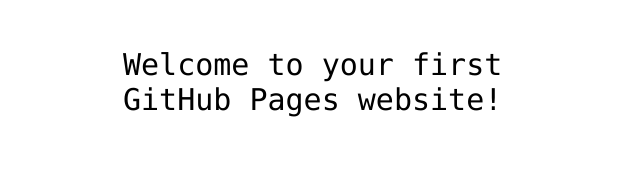
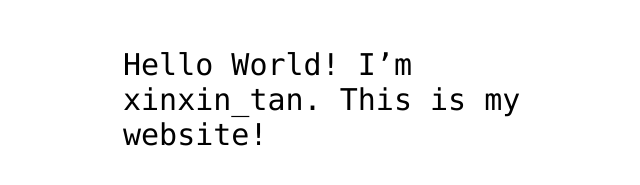
Before and after one commit to xinxin-tan/hello-world, a plain HTML site: page index.html in a window 1280 px wide. Shown: the part 341-526 px from the top of the page, without its empty margins (317-957 px from the left). Drawn offline with Linux system fonts and the light colour scheme.

Commit message:
Add my username to index.html file
<p>
Hello World! My usernamenmae is xinxin_tan.
</p>
</body>

</html>

```diff
--- a/index.html
+++ b/index.html
@@ -12,7 +12,7 @@
 <img src="https://octodex.github.com/images/daftpunktocat-thomas.gif" id="octocat" alt="octocat-gif" />
 
 <!-- Change this code here by copy and pasting your template on line 15 -->
-<p>Welcome to your first GitHub Pages website!</p>
+<p>Hello World! I’m xinxin_tan. This is my website!</p>
 
 </body>
 </html>
```
